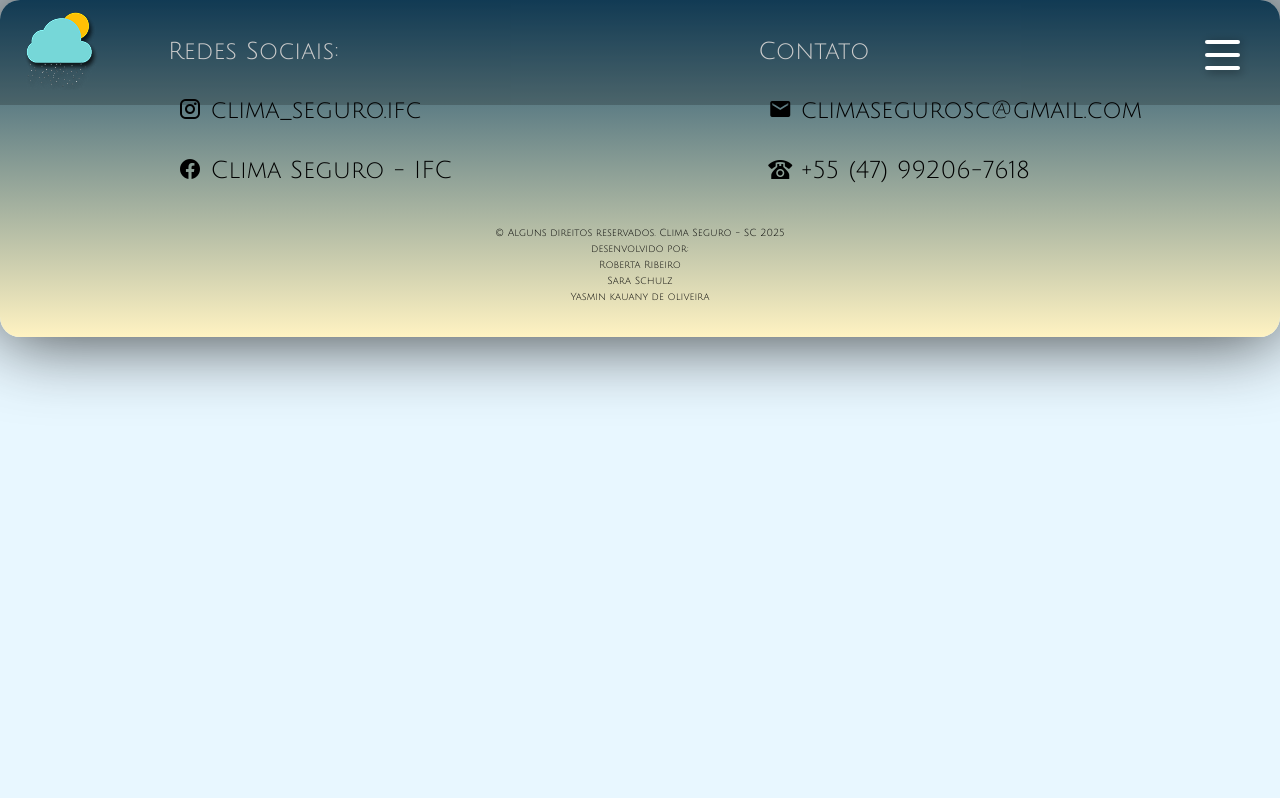
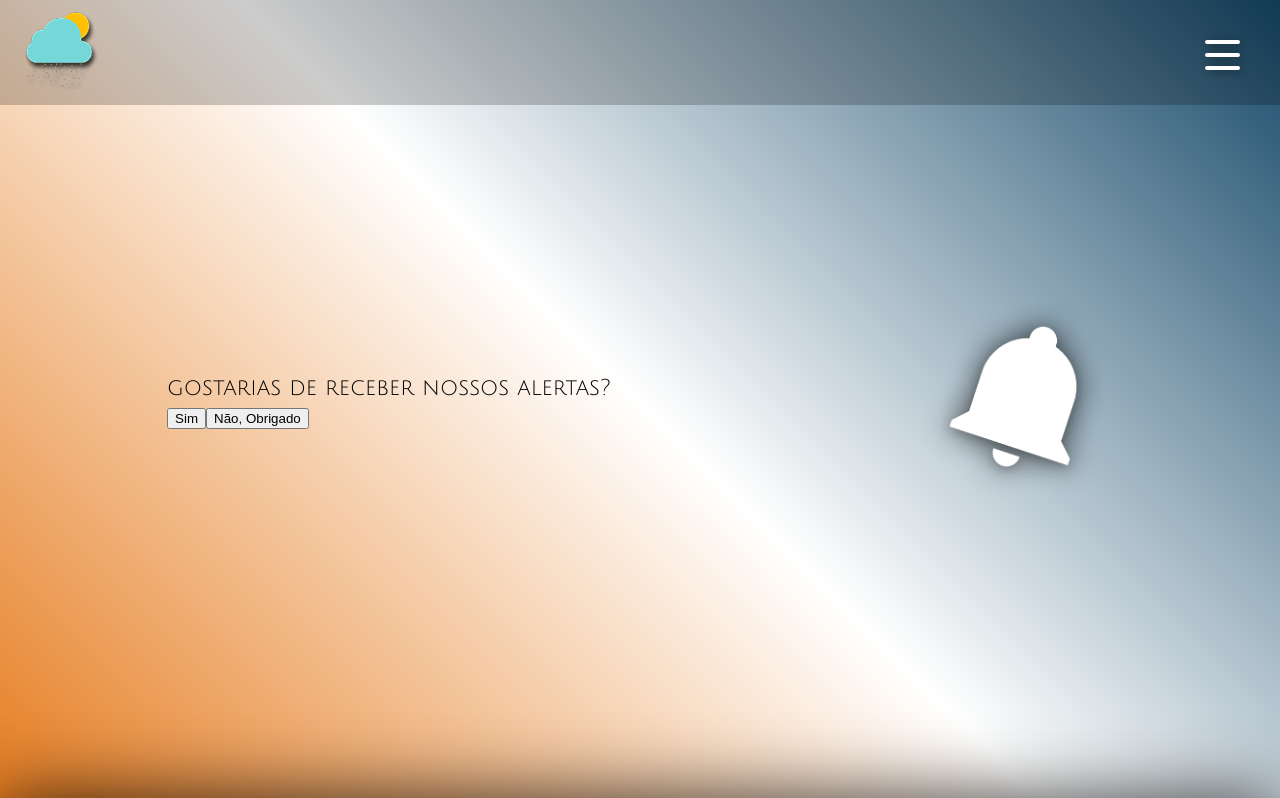
Before and after one commit to climaSeguro-hack-25/climaSeguro-SC, a Vue app: page /clima in a window 1280 px wide. Shown: the top 798 px of the page. Built offline with nearby package versions, Linux system fonts and the light colour scheme.

Commit message:
inicio da pagina dos alertas add img

```diff
--- a/src/App.vue
+++ b/src/App.vue
@@ -12,12 +12,14 @@ import BannerSobreNosComponent from '@/components/sobreNos/BannerSobreNosCompone
 import ObjetivoComponent from '@/components/sobreNos/objetivoComponent.vue';
 import equipeComponent from '@/components/sobreNos/equipeComponent.vue';*/
 /**/
+import AlertaComponent from './components/alerta/AlertaComponent.vue';
 </script>
 <template>
     <HeaderComponent/>
-  <main>
+  <main><!--
     <RouterView />
-    <!---->
+    -->
+    <AlertaComponent/>
   </main>
     <FooterComponent/>
 </template>
--- /dev/null
+++ b/src/components/alerta/AlertaComponent.vue
@@ -0,0 +1,48 @@
+<script setup>
+</script>
+<template>
+  <section class="alerta">
+    <div class="texto">
+      <h2>
+        gostarias de receber nossos alertas?
+      </h2>
+      <div class="botoes">
+        <button class="sim">Sim</button>
+        <button class="nao">Não, Obrigado</button>
+      </div>
+    </div>
+    <div class="icone">
+      <img src="/public/bell.png" alt="Alertas">
+    </div>
+  </section>
+</template>
+<style scoped>
+.alerta {
+  background: linear-gradient(-135deg, #164969, #ffffff, #e67e22);
+  min-height: 100vh;
+  display: flex;
+  justify-content: space-around;
+  align-items: center;
+  padding: 2rem;
+  gap: 2rem;
+}
+
+&.texto {
+  max-width: 600px;
+  color: #000;
+
+
+  & h2 {
+    font-size: 2.5rem;
+    line-height: 1.3;
+    margin-bottom: 2rem;
+  }
+
+}
+
+.icone img {
+  width: 200px;
+  height: auto;
+  filter: drop-shadow(0px 3px 6px rgba(0, 0, 0, 0.3));
+}
+</style>
```
Also changed, not shown: public/bell.png (added).
